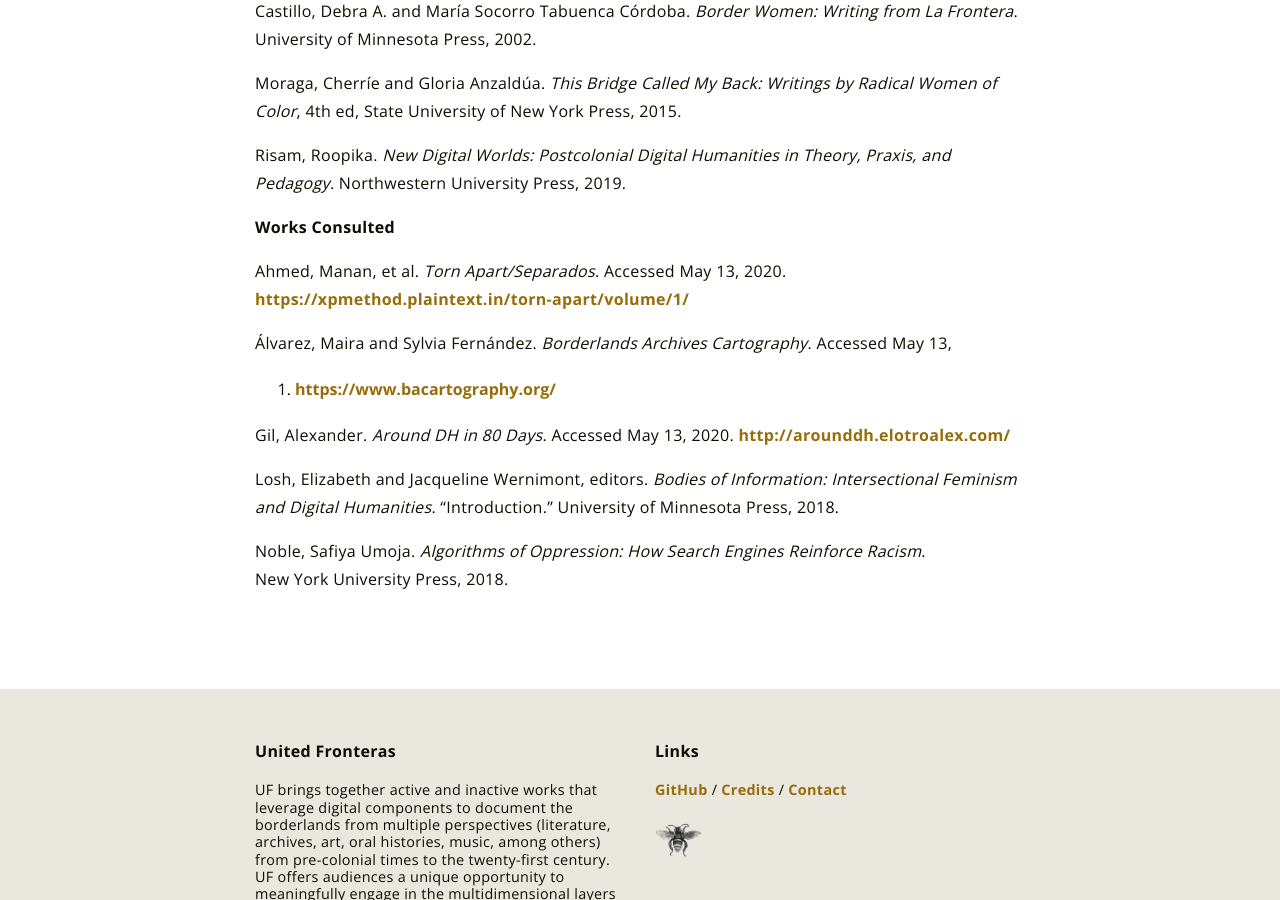
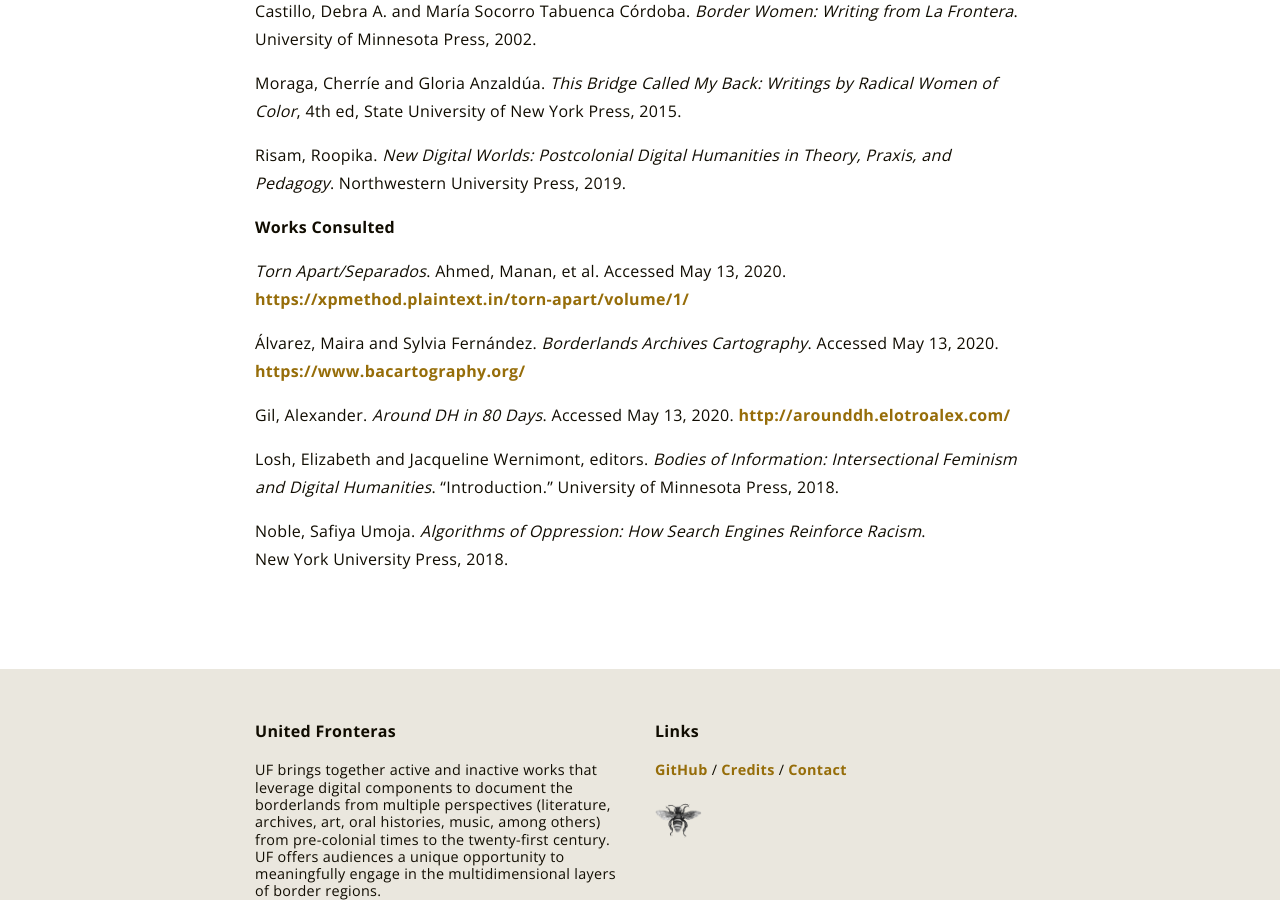
Before and after one commit to unitedfronteras/ufexhibition_mexusa, a Jekyll site: the page built from pages/about.md, in a window 1280 px wide and 900 px high, scrolled down 892 px. Built offline with Jekyll 4.4.1, drawn with Linux system fonts in a browser that asks for light colours.

Commit message:
Update about.md

```diff
--- a/pages/about.md
+++ b/pages/about.md
@@ -30,11 +30,11 @@
 
 **Works Consulted**
 
-Ahmed, Manan, et al. <em>Torn Apart/Separados</em>. Accessed May 13, 2020.
+<em>Torn Apart/Separados</em>. Ahmed, Manan, et al. Accessed May 13, 2020.
    [https://xpmethod.plaintext.in/torn-apart/volume/1/](https://xpmethod.plaintext.in/torn-apart/volume/1/)
 
-Álvarez, Maira and Sylvia Fernández. <em>Borderlands Archives Cartography</em>. Accessed May 13,
-   2020. [https://www.bacartography.org/](https://www.bacartography.org/)
+Álvarez, Maira and Sylvia Fernández. <em>Borderlands Archives Cartography</em>. Accessed May 13, 2020.
+   [https://www.bacartography.org/](https://www.bacartography.org/)
 
 Gil, Alexander. <em>Around DH in 80 Days</em>. Accessed May 13, 2020. [http://arounddh.elotroalex.com/](http://arounddh.elotroalex.com/)
 
```
